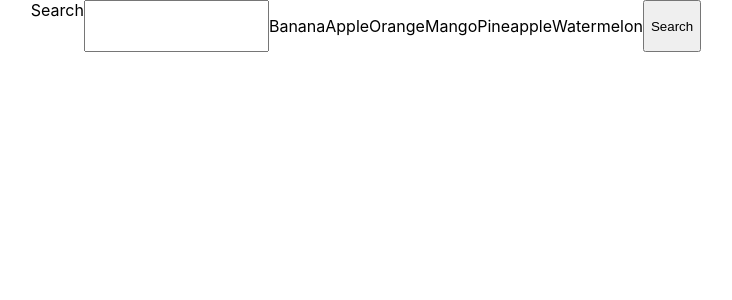
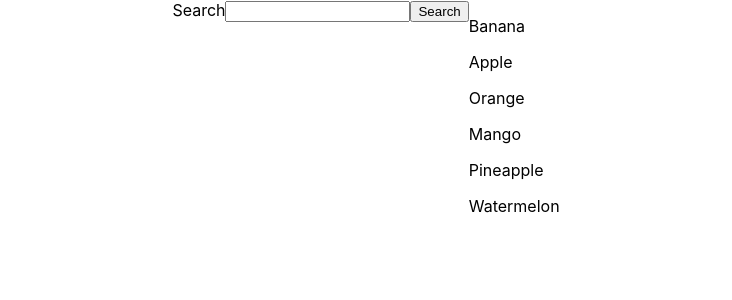
Before and after one commit to GoranAviani/search_filter_in_react, a React (Create React App) app: page / in a window 1280 px wide. Shown: the top 300 px of the page, without its empty margins (274-1006 px from the left). Built offline with nearby package versions, Linux system fonts and the light colour scheme.

Commit message:
search_filter_in_react

```diff
--- a/src/Search.js
+++ b/src/Search.js
@@ -27,12 +27,14 @@ const Search = ({data, appDataHandler}) => {
     return (
         <form class="search-form" onSubmit={submitFormHandler}>
 
-            <label>Search</label>
-            <input value={userInput} onChange={inputHandler}/>
-
-            {filterList ? filterList.map((item)=><p>{item}</p>) : "No results found"}
-
-            <button type="submit">Search</button>
+            <span class = "search-row">
+                <label>Search</label>
+                <input value={userInput} onChange={inputHandler}/>
+                <button type="submit">Search</button>
+            </span>
+                <span class="search-result">
+                {filterList ? filterList.map((item)=><p>{item}</p>) : "No results found"}
+            </span>
         </form>
     );
 }
```
